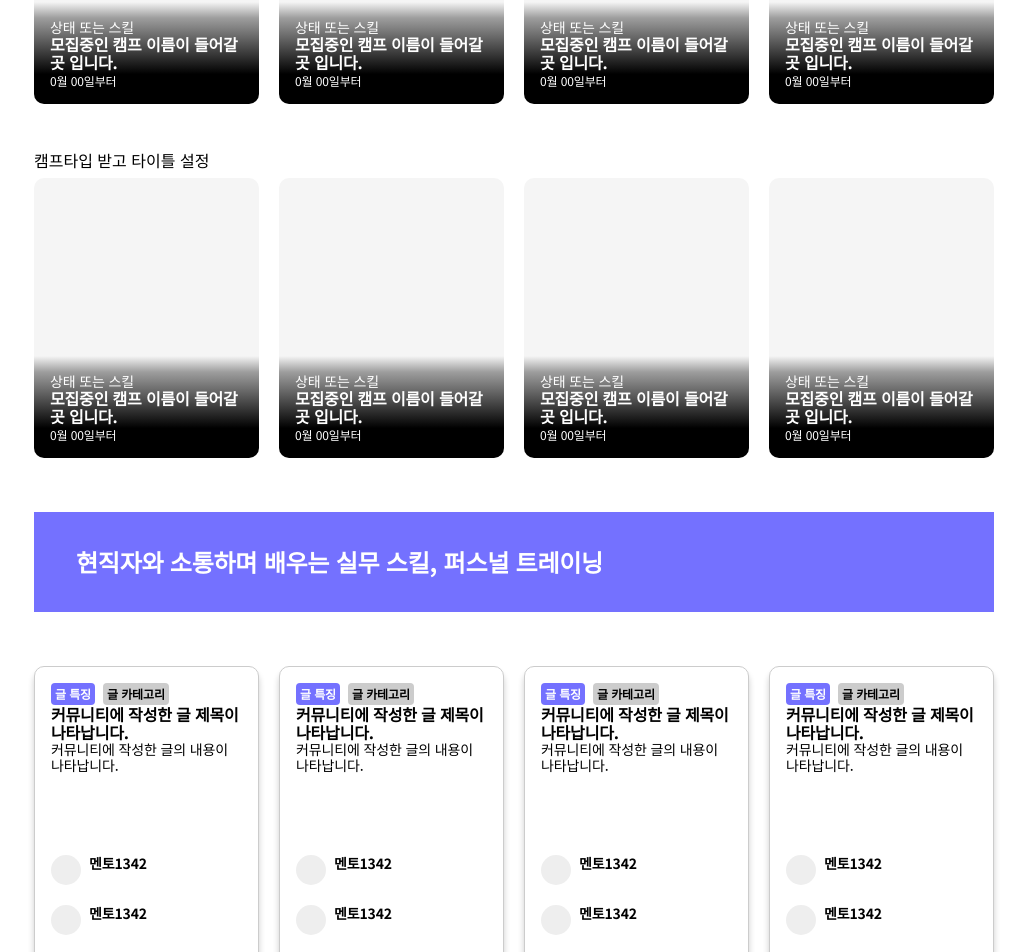
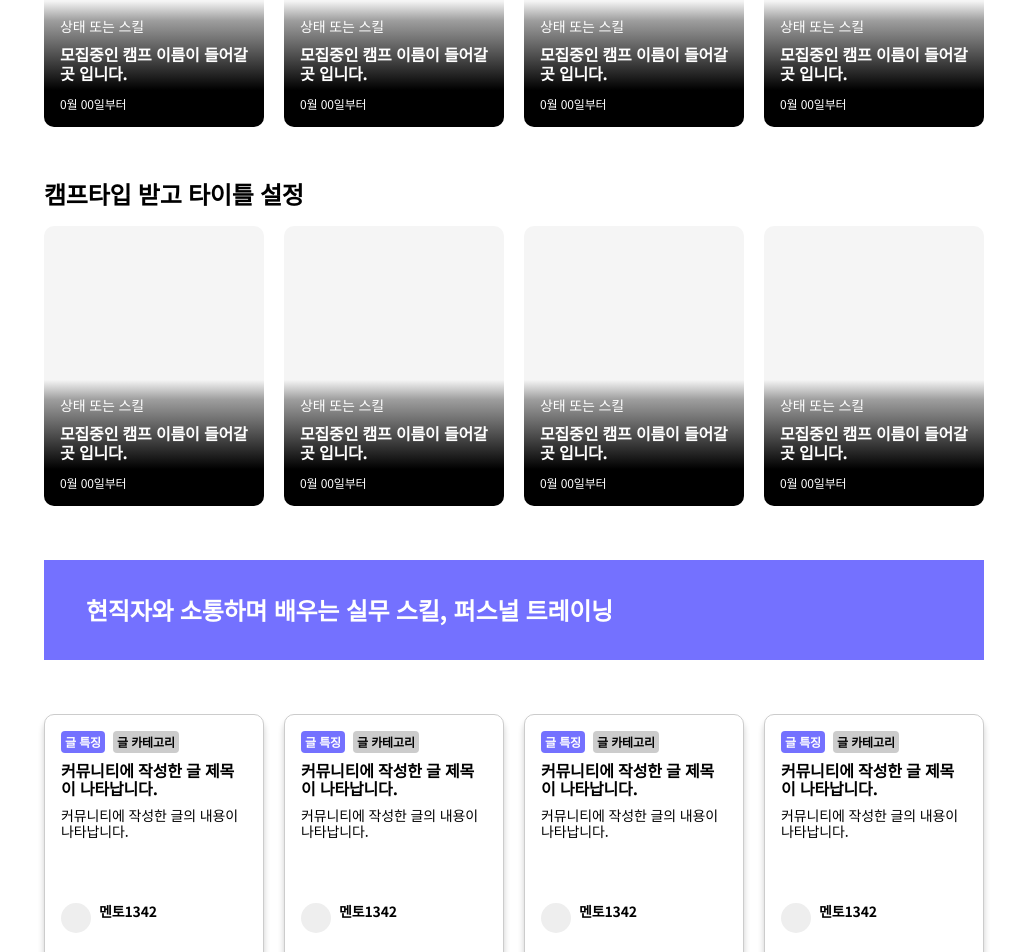
Before and after one commit to kkkkkSE/caffein, a React (Create React App) app: page / in a window 1280 px wide. Shown: the part 826-1778 px from the top of the page, without its empty margins (126-1153 px from the left). Built offline with nearby package versions, Linux system fonts and the light colour scheme.

Commit message:
[design] reset, global style 추가 후 기존 스타일 정리

```diff
--- a/src/components/Header.tsx
+++ b/src/components/Header.tsx
@@ -33,7 +33,6 @@ const Container = styled.div`
   .headerWrap {
     ${maxWidth}
     height: 100%;
-    padding: 0 10px;
     display: flex;
     justify-content: space-between;
     align-items: center;
--- a/src/pages/Home/components/Camp/CampCard.tsx
+++ b/src/pages/Home/components/Camp/CampCard.tsx
@@ -36,7 +36,6 @@ const Card = styled.div`
     bottom: 0;
     width: 100%;
     padding: 16px;
-    box-sizing: border-box;
     background: linear-gradient(
       180deg,
       rgba(39, 63, 40, 0) 0%,
@@ -51,6 +50,8 @@ const Card = styled.div`
   .campTitle {
     ${typo.Body1}
     font-weight: bold;
+    padding: 11px 0;
+    line-height: 1.2;
   }
   .startDate {
     ${typo.caption}
--- a/src/pages/Home/components/Camp/index.tsx
+++ b/src/pages/Home/components/Camp/index.tsx
@@ -1,5 +1,7 @@
 // eslint-disable-next-line
 import styled from "styled-components";
+import { maxWidth } from "../../../../styles/mixin";
+import typo from "../../../../styles/typo";
 import Card from "./CampCard";
 
 const CampSection = () => {
@@ -28,22 +30,25 @@ const CampSection = () => {
 };
 
 const Container = styled.div`
-  padding-top: 4rem;
+  h2 {
+    ${typo.H2}
+  }
 
   .campSection {
-    width: 960px;
-    margin: 0 auto;
-    padding-bottom: 3rem;
+    ${maxWidth}
+    padding-bottom: 50px;
   }
   .campSection:last-child {
     padding-bottom: 0;
   }
 
   .campSectionTitle {
-    margin: 0 0 10px;
+    padding-bottom: 15px;
   }
+
   .cardWrap {
     display: flex;
+    flex-wrap: wrap;
     justify-content: space-between;
   }
 `;
--- a/src/pages/Home/components/Community/CommunityCard.tsx
+++ b/src/pages/Home/components/Community/CommunityCard.tsx
@@ -7,20 +7,22 @@ const CommunityCard = () => {
     <Card>
       <div className="communityCard">
         <div className="topPart">
-          <span className="postFeature postTag">글 특징</span>
+          <span className="topViewPost postTag">글 특징</span>
           <span className="postCategory postTag">글 카테고리</span>
           <p className="postTitle">커뮤니티에 작성한 글 제목이 나타납니다.</p>
           <p className="postCont">커뮤니티에 작성한 글의 내용이 나타납니다.</p>
         </div>
         <div className="bottomPart">
-          <div className="comment">
-            <div className="commentImg"></div>
-            <div className="commentNickname">멘토1342</div>
-          </div>
-          <div className="comment">
-            <div className="commentImg"></div>
-            <div className="commentNickname">멘토1342</div>
-          </div>
+          <ul>
+            <li className="comment">
+              <div className="commentAvatar"></div>
+              <div className="commentNickname">멘토1342</div>
+            </li>
+            <li className="comment">
+              <div className="commentAvatar"></div>
+              <div className="commentNickname">멘토1342</div>
+            </li>
+          </ul>
           <a href="#" className="moreBtn">
             ＋더보기
           </a>
@@ -31,12 +33,11 @@ const CommunityCard = () => {
 };
 
 const Card = styled.div`
-  box-sizing: border-box;
-  padding: 16px;
   width: calc((100% - 60px) / 4);
   height: 320px;
-  border: 1px solid #cccccc;
-  box-sizing: border-box;
+  padding: 16px;
+  background-color: ${colors.White};
+  border: 1px solid ${colors.Gray04};
   border-radius: 10px;
   box-shadow: 0px 6px 6px rgba(0, 0, 0, 0.2);
 
@@ -49,14 +50,14 @@ const Card = styled.div`
 
   .postTag {
     display: inline-block;
+    padding: 4px;
     ${typo.caption}
-    box-sizing: border-box;
+    font-weight: bold;
     border-radius: 4px;
-    padding: 4px;
-    margin-right: 8px;
-    font-weight: bold;
+    margin: 0 8px 8px 0;
   }
-  .postFeature {
+
+  .topViewPost {
     background-color: ${colors.Primary01};
     color: ${colors.White};
   }
@@ -67,19 +68,26 @@ const Card = styled.div`
   .postTitle {
     ${typo.Body1}
     font-weight: bold;
+    padding-bottom: 10px;
   }
   .postCont {
     ${typo.Body2}
   }
 
+  .bottomPart {
+    display: flex;
+    flex-direction: column;
+    align-items: center;
+  }
+  .bottomPart ul {
+    width: 100%;
+  }
   .comment {
+    width: 100%;
     display: flex;
-    margin-bottom: 20px;
+    padding-bottom: 20px;
   }
-  .comment:last-child {
-    margin-bottom: 0;
-  }
-  .commentImg {
+  .commentAvatar {
     width: 30px;
     height: 30px;
     background-color: ${colors.Gray05};
@@ -92,11 +100,8 @@ const Card = styled.div`
   }
 
   .moreBtn {
-    text-decoration: none;
     ${typo.caption}
     color: ${colors.Secondary01};
-    display: block;
-    text-align: center;
   }
 `;
 export default CommunityCard;
--- a/src/pages/Home/components/Community/index.tsx
+++ b/src/pages/Home/components/Community/index.tsx
@@ -1,5 +1,6 @@
 // eslint-disable-next-line
 import styled from "styled-components";
+import { maxWidth } from "../../../../styles/mixin";
 import CommunityCard from "./CommunityCard";
 
 const Community = () => {
@@ -17,9 +18,9 @@ const Community = () => {
 
 const Container = styled.div`
   .communitySection {
-    width: 960px;
-    margin: 0 auto;
+    ${maxWidth}
     display: flex;
+    flex-wrap: wrap;
     justify-content: space-between;
   }
 `;
--- a/src/pages/Home/components/MainBanner.tsx
+++ b/src/pages/Home/components/MainBanner.tsx
@@ -53,7 +53,6 @@ const Container = styled.div`
 
   .mainBannerSection {
     ${maxWidth}
-    padding: 0 10px;
     display: flex;
     justify-content: space-between;
   }
--- a/src/pages/Home/components/SubBanner.tsx
+++ b/src/pages/Home/components/SubBanner.tsx
@@ -1,4 +1,5 @@
 import styled from "styled-components";
+import { maxWidth } from "../../../styles/mixin";
 import colors from "../../../styles/color";
 import typo from "../../../styles/typo";
 
@@ -15,21 +16,23 @@ const SubBanner = () => {
 };
 
 const Container = styled.div`
+  padding: 54px 0;
   color: ${colors.White};
+
   h2 {
     ${typo.H2}
   }
-  padding: 54px 0;
 
   .subBannerWrap {
-    width: 960px;
-    height: 100px;
-    margin: 0 auto;
-    background-color: ${colors.Primary01};
+    ${maxWidth}
     display: flex;
     align-items: center;
-    padding: 42px;
-    box-sizing: border-box;
+  }
+  .subBannerDesc {
+    width: 100%;
+    line-height: 100px;
+    background-color: ${colors.Primary01};
+    padding-left: 42px;
   }
 `;
 
--- a/src/pages/Home/index.tsx
+++ b/src/pages/Home/index.tsx
@@ -11,8 +11,8 @@ function Home() {
   return (
     <div>
       <Header />
-      <div className="homeContWrap" style={{ paddingBottom: "242px" }}>
-        <MainBanner />
+      <MainBanner />
+      <div style={{ padding: "64px 0 242px" }}>
         <Camp />
         <SubBanner />
         <Community />
--- a/src/styles/mixin.ts
+++ b/src/styles/mixin.ts
@@ -3,4 +3,5 @@ import { css } from "styled-components";
 export const maxWidth = css`
   max-width: 960px;
   margin: 0 auto;
+  padding: 0 10px;
 `;
```
